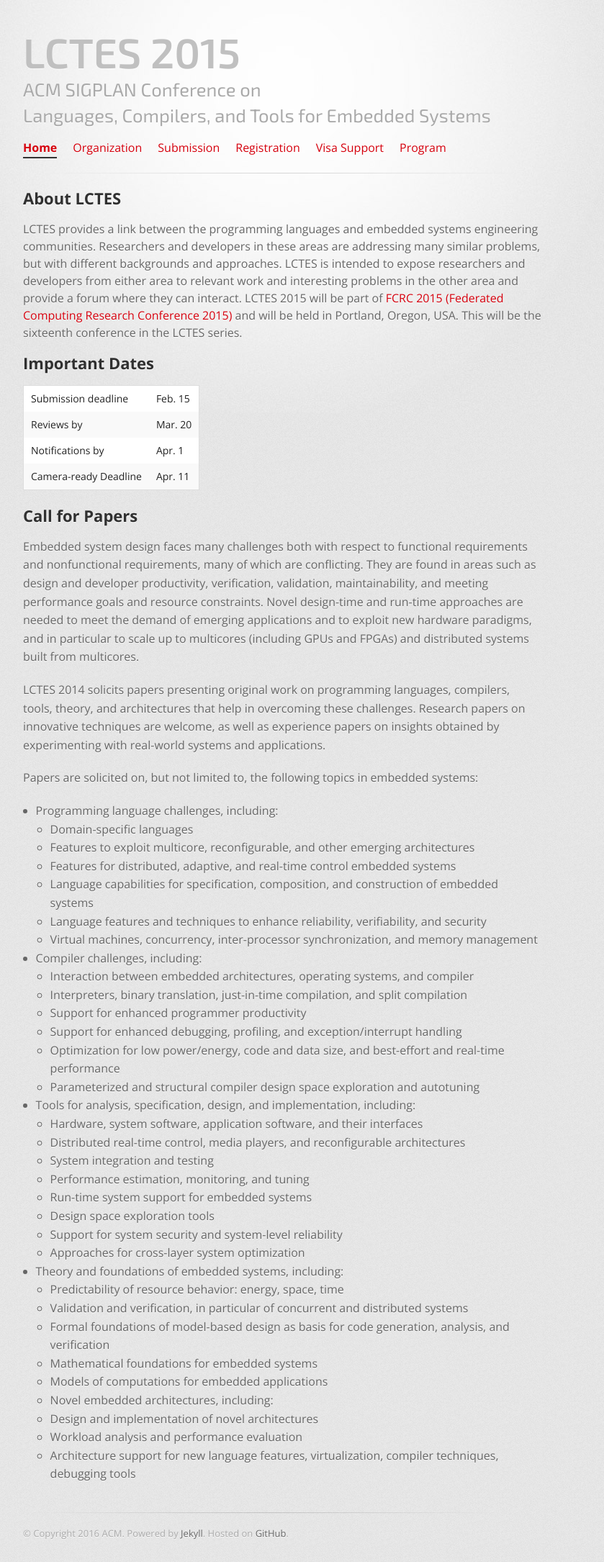
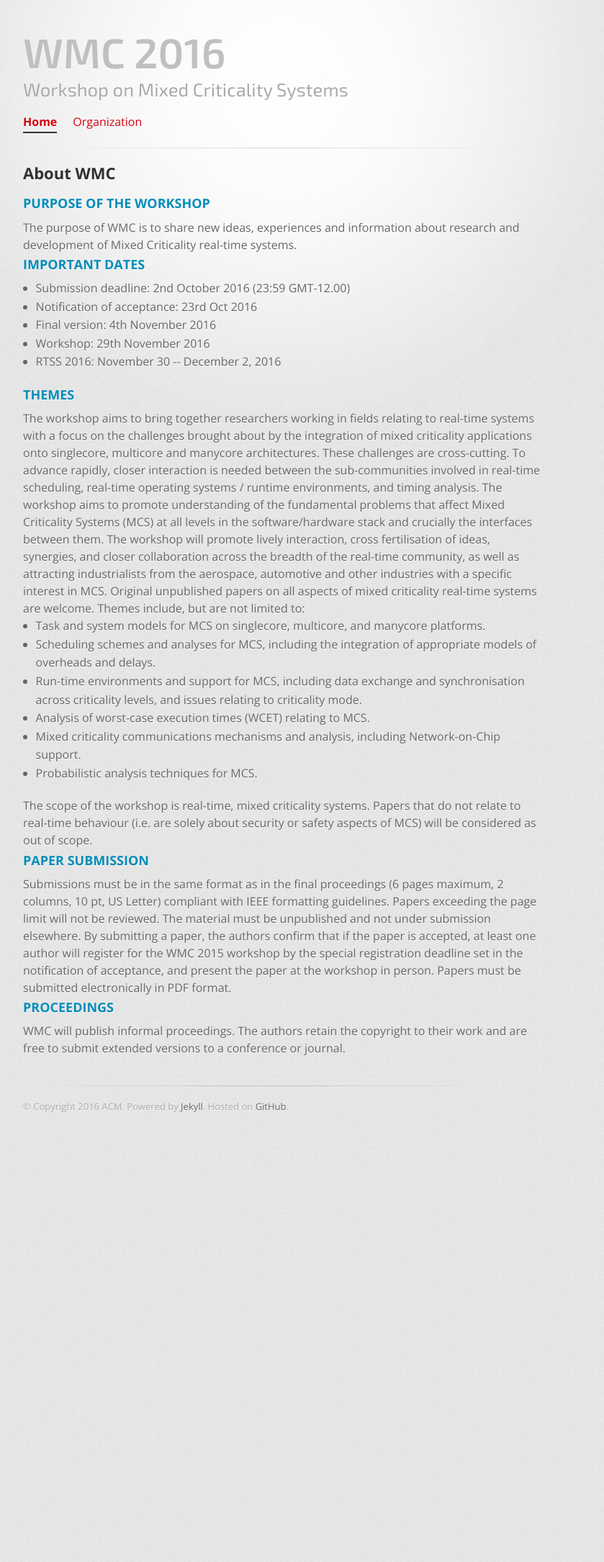
Before and after one commit to GSathish/wmc2016, a Jekyll site: the page built from index.html, in a window 1280 px wide. Shown: the whole page at 72% size, without its empty margins (248-1087 px from the left). Built offline with Jekyll 4.4.1, drawn with Linux system fonts in a browser that asks for light colours; after the commit the page ends 1578 px from its top, so only the background shows below that.

Commit message:
Initial text

```diff
--- a/_config.yml
+++ b/_config.yml
@@ -1,4 +1,4 @@
-name: LCTES 2015
-description: ACM SIGPLAN Conference on Languages, Compilers, and Tools for Embedded Systems
-url: http://gsathish.github.io/lctes2015
+name: WMC 2016
+description: Workshop on Mixed Criticality Systems 2016
+url: http://gsathish.github.io/wmc2016
 markdown: kramdown
--- a/_includes/header.html
+++ b/_includes/header.html
@@ -56,16 +56,17 @@
     <div id="container">
       <div class="inner">
         <header>
-          <h1>LCTES 2015</h1>
-          <h2>ACM SIGPLAN Conference on <br />Languages, Compilers, and Tools for Embedded Systems</h2>
+          <h1>WMC 2016</h1>
+          <h2>Workshop on Mixed Criticality Systems</h2>
           <nav>
             <ul class="inline-list">
 	          <li><a href="{{ site.url }}/" {% if page.current == 'home' %}class='active'{% endif %}>Home</a></li>
               <li><a href="{{ site.url }}/organization/" {% if page.current == 'organization' %}class='active'{% endif %}>Organization</a></li>
-              <li><a href="{{ site.url }}/submission/" {% if page.current == 'submission' %}class='active'{% endif %}>Submission</a></li>
+<!--              <li><a href="{{ site.url }}/submission/" {% if page.current == 'submission' %}class='active'{% endif %}>Submission</a></li>
               <li><a href="{{ site.url }}/registration/" {% if page.current == 'registration' %}class='active'{% endif %}>Registration</a></li>
               <li><a href="{{ site.url }}/visas/" {% if page.current == 'visas' %}class='active'{% endif %}>Visa Support</a></li>
               <li><a href="{{ site.url }}/program/" {% if page.current == 'program' %}class='active'{% endif %}>Program</a></li>
+-->
 			</ul>
           </nav>
         </header>
--- a/index.html
+++ b/index.html
@@ -1,97 +1,55 @@
 ---
 layout: default
-title: LCTES 2015
-description: Languages, Compilers and Tools for Embedded Systems
+title: WMC 2016
+description: Workshop on Mixed Criticality Systems
 current: home
 ---
 
-<h2>About LCTES</h2>
+<h2>About WMC</h2>
 
-LCTES provides a link between the programming languages and embedded systems engineering communities. Researchers and developers in these areas are addressing many similar problems, but with different backgrounds and approaches. LCTES is intended to expose researchers and developers from either area to relevant work and interesting problems in the other area and provide a forum where they can interact.
+<h3>PURPOSE OF THE WORKSHOP</h3>
 
-LCTES 2015 will be part of <a href="http://fcrc.acm.org/">FCRC 2015 (Federated Computing Research Conference 2015)</a> and will be held in Portland, Oregon, USA. This will be the sixteenth conference in the LCTES series.
+The purpose of WMC is to share new ideas, experiences and information about research and development of Mixed Criticality real-time systems.
 
-<h2>Important Dates</h2>
-<table>
-<tr>
-<td>Submission deadline</td><td>Feb. 15</td>
-</tr>
-<tr>
-<td>Reviews by</td><td>Mar. 20</td>
-</tr>
-<tr>
-<td>Notifications by</td><td>Apr. 1</td>
-</tr>
-<tr>
-<td>Camera-ready Deadline</td><td>Apr. 11</td>
-</tr>
-</table>
-
-<h2>Call for Papers</h2>
-
-<p>Embedded system design faces many challenges both with respect to functional requirements and nonfunctional requirements, many of which are conflicting. They are found in areas such as design and developer productivity, verification, validation, maintainability, and meeting performance goals and resource constraints. Novel design-time and run-time approaches are needed to meet the demand of emerging applications and to exploit new hardware paradigms, and in particular to scale up to multicores (including GPUs and FPGAs) and distributed systems built from multicores.</p>
-
-<p>LCTES 2014 solicits papers presenting original work on programming languages, compilers, tools, theory, and architectures that help in overcoming these challenges. Research papers on innovative techniques are welcome, as well as experience papers on insights obtained by experimenting with real-world systems and applications.</p>
-
-<p>Papers are solicited on, but not limited to, the following topics in embedded systems:</p>
+<h3>IMPORTANT DATES</h3>
 
 <ul>
-<li>Programming language challenges, including:
-	<ul>
-		<li>Domain-specific languages</li>
-		<li>Features to exploit multicore, reconfigurable, and other emerging architectures</li>
-		<li>Features for distributed, adaptive, and real-time control embedded systems</li>
-		<li>Language capabilities for specification, composition, and construction of embedded systems</li>
-		<li> Language features and techniques to enhance reliability, verifiability, and security</li>
-		<li>Virtual machines, concurrency, inter-processor synchronization, and memory management</li>
-	</ul>
-</li>
-<li>Compiler challenges, including:
-	<ul>
-		<li>Interaction between embedded architectures, operating systems, and compiler</li>
-		<li>Interpreters, binary translation, just-in-time compilation, and split compilation</li>
-		<li>Support for enhanced programmer productivity</li>
-		<li>Support for enhanced debugging, profiling, and exception/interrupt handling</li>
-		<li>Optimization for low power/energy, code and data size, and best-effort and real-time performance</li>
-		<li>Parameterized and structural compiler design space exploration and autotuning</li>
-	</ul>
-</li>
-<li>Tools for analysis, specification, design, and implementation, including:
-	<ul>
-		<li>Hardware, system software, application software, and their interfaces</li>
-		<li>Distributed real-time control, media players, and reconfigurable architectures</li>
-		<li>System integration and testing</li>
-		<li>Performance estimation, monitoring, and tuning</li>
-		<li>Run-time system support for embedded systems</li>
-		<li>Design space exploration tools</li>
-		<li>Support for system security and system-level reliability</li>
-		<li>Approaches for cross-layer system optimization</li>
-	</ul>
-</li>
-<li>Theory and foundations of embedded systems, including:
-	<ul>
-		<li>Predictability of resource behavior: energy, space, time</li>
-		<li>Validation and verification, in particular of concurrent and distributed systems</li>
-		<li>Formal foundations of model-based design as basis for code generation, analysis, and verification</li>
-		<li>Mathematical foundations for embedded systems</li>
-		<li>Models of computations for embedded applications</li>
-		<li>Novel embedded architectures, including:</li>
-		<li>Design and implementation of novel architectures</li>
-		<li>Workload analysis and performance evaluation</li>
-		<li>Architecture support for new language features, virtualization, compiler techniques, debugging tools</li>
-	</ul>
-
-</li>
+<li>Submission deadline: 2nd October 2016 (23:59 GMT-12.00)</li>
+<li>Notification of acceptance: 23rd Oct 2016</li>
+<li>Final version: 4th November 2016</li>
+<li>Workshop: 29th November 2016</li>
+<li>RTSS 2016: November 30 -- December 2, 2016</li>
 </ul>
 
-<!-- >
-<h3><a name="blog" class="anchor" href="#blog"></a>Some Thoughts.</h3>
+<h3>THEMES</h3>
+
+The workshop aims to bring together researchers working in fields	relating to real-time systems with a focus on the challenges brought	about by the integration of mixed criticality applications onto	singlecore, multicore and manycore architectures. These challenges are	cross-cutting.
+
+To advance rapidly, closer interaction is needed between the	sub-communities involved in real-time scheduling, real-time operating	systems / runtime environments, and timing analysis. The workshop aims	to promote understanding of the fundamental problems that affect Mixed	Criticality Systems (MCS) at all levels in the software/hardware stack	and crucially the interfaces between them.
+
+The workshop will promote lively interaction, cross fertilisation	of ideas, synergies, and closer collaboration across the breadth of	the real-time community, as well as attracting industrialists from the	aerospace, automotive and other industries with a specific interest in	MCS. Original unpublished papers on all aspects of mixed criticality	real-time systems are welcome.
+
+Themes include, but are not limited to:
+
 <ul>
-  {% for post in site.posts %}
-    <li>
-    <a href="{{ post.url }}">{{ post.title }}</a>
-      {{ post.excerpt }}
-    </li>
-  {% endfor %}
+<li>Task and system models for MCS on singlecore, multicore, and manycore platforms.</li>
+<li>Scheduling schemes and analyses for MCS, including the integration of appropriate models of overheads and delays.</li>
+<li>Run-time environments and support for MCS, including data exchange and synchronisation across criticality levels, and issues relating to	criticality mode.</li>
+<li>Analysis of worst-case execution times (WCET) relating to MCS.</li>
+<li>Mixed criticality communications mechanisms and analysis, including Network-on-Chip support.</li>
+<li>Probabilistic analysis techniques for MCS.</li>
 </ul>
--->
+
+The scope of the workshop is real-time, mixed criticality systems. Papers that do not relate to real-time behaviour (i.e. are solely about security or safety aspects of MCS) will be considered as out of scope.
+
+<h3>PAPER SUBMISSION</h3>
+
+Submissions must be in the same format as in the final	proceedings (6 pages maximum, 2	columns, 10 pt, US Letter) compliant with IEEE formatting guidelines. Papers exceeding the page limit will not be reviewed.
+
+The material must be unpublished and not under	submission elsewhere. By submitting a paper, the authors confirm that if the paper is accepted, at least one author will register for the WMC 2015 workshop by the special registration deadline set in the notification of acceptance, and present the paper at the workshop in person.
+
+Papers must be submitted electronically in PDF format.
+
+<h3>PROCEEDINGS</h3>
+
+WMC will publish informal proceedings. The authors retain the	copyright to their work and are free to submit extended versions to a conference or journal.
--- a/stylesheets/stylesheet.css
+++ b/stylesheets/stylesheet.css
@@ -132,6 +132,7 @@ pre code {
 ================================================== */
 header {
   padding-top: 35px;
+  background-image: ../images/porto2.jpg;
 }
 
 header h1, header h1 a {
```
Also changed, not shown: images/porto2.jpg (added).
